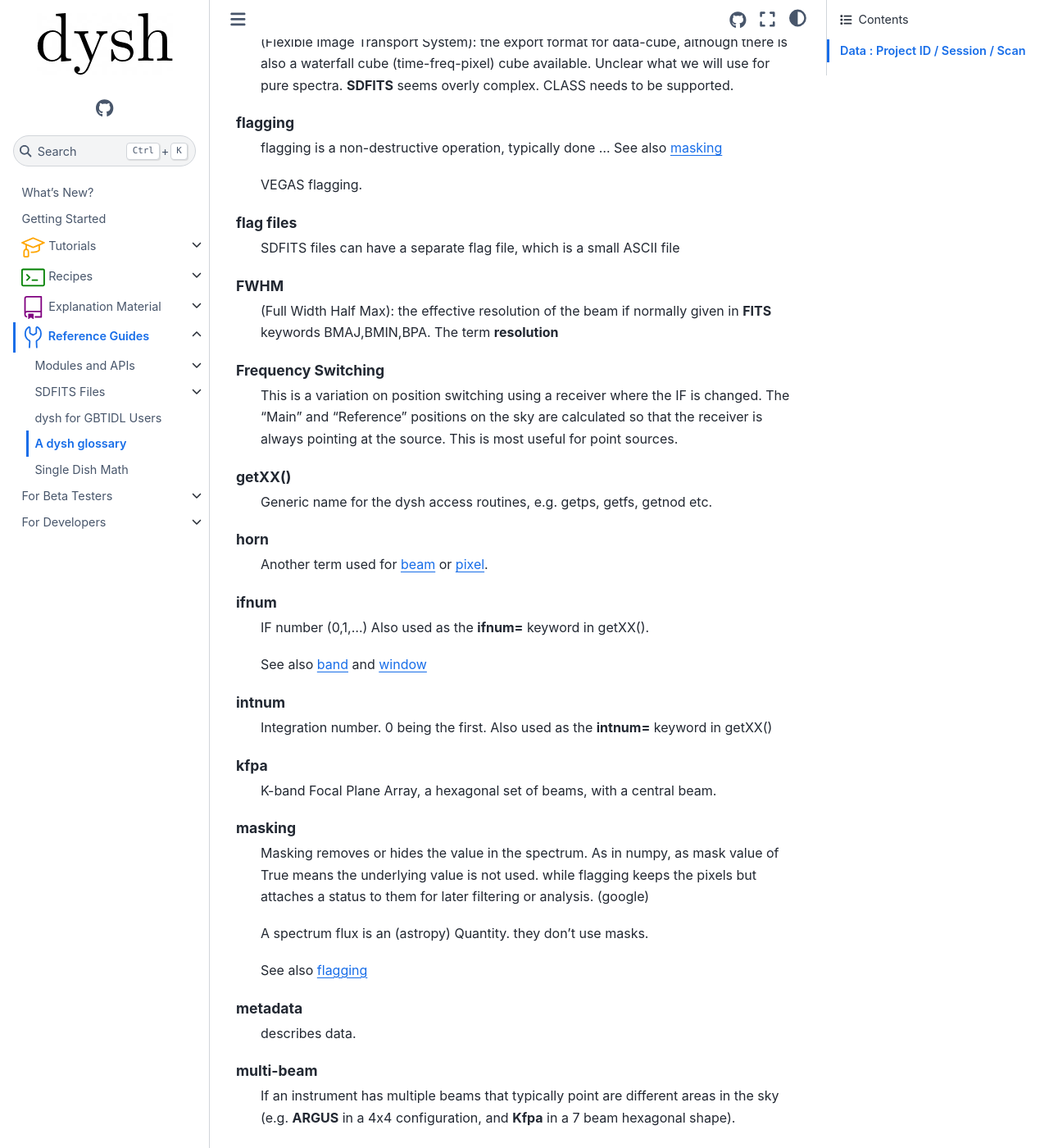
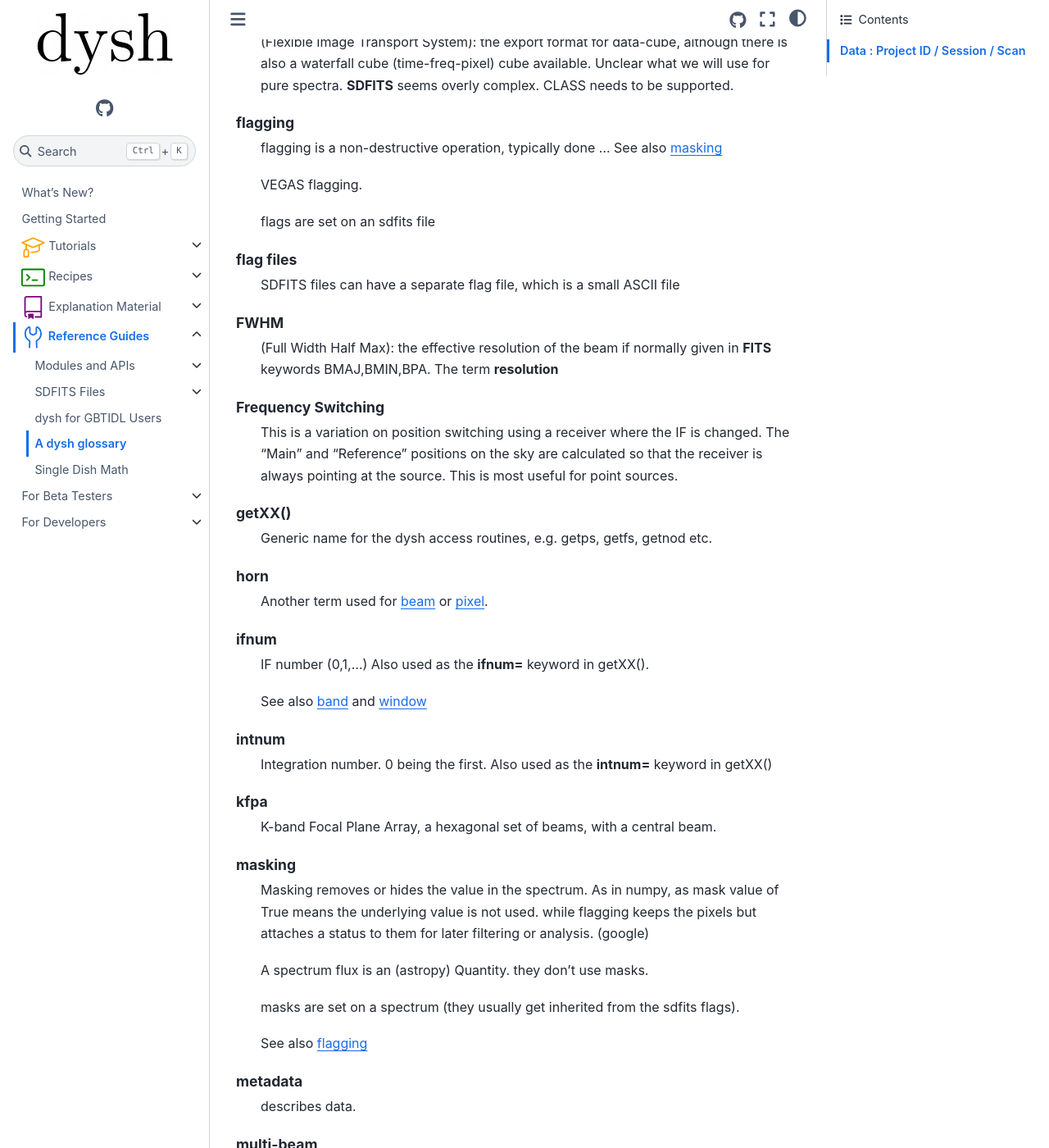
Before and after one commit to GreenBankObservatory/dysh, a Sphinx documentation site: the page built from docs/source/reference/glossary.rst, in a window 1280 px wide and 1400 px high, scrolled down 1895 px. Shown: the whole window at 82% size. Built offline with Sphinx 7.4.7 and the Sphinx Book theme 1.1.4, drawn with Linux system fonts in a browser that asks for light colours; pages that are not in the unit, such as notebooks, are missing from menus.

Commit message:
add mask/flag note

```diff
--- a/docs/source/reference/glossary.rst
+++ b/docs/source/reference/glossary.rst
@@ -93,6 +93,8 @@ A dysh glossary
 
       VEGAS flagging.
 
+      flags are set on an sdfits file
+
     flag files
       SDFITS files can have a separate flag file, which is a small ASCII file
 
@@ -132,6 +134,8 @@ A dysh glossary
       while flagging keeps the pixels but attaches a status to them for later filtering or analysis. (google)
 
       A spectrum flux is an (astropy) Quantity. they don't use masks.
+
+      masks are set on a spectrum (they usually get inherited from the sdfits flags).
 
       See also :term:`flagging`
 
```
